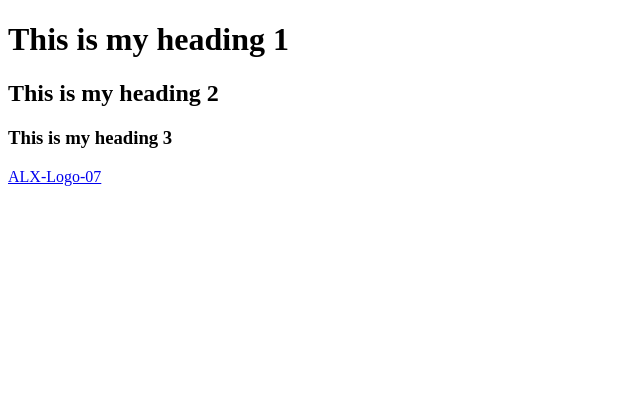
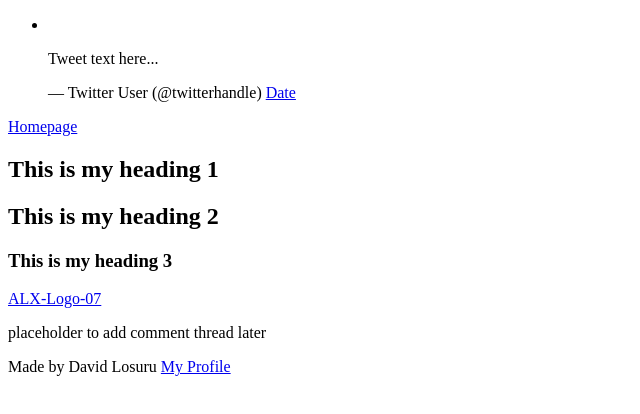
Before and after one commit to DavidLosuru/My_First_Portfolio, a plain HTML site: page html_basic/index.html in a window 1280 px wide. Shown: the whole page, without its empty margins (0-640 px from the left). Drawn offline with Linux system fonts and the light colour scheme.

Commit message:
html_basic

```diff
--- a/html_basic/index.html
+++ b/html_basic/index.html
@@ -6,9 +6,30 @@
     <title>Document</title>
 </head>
 <body>
+    <header>
+        <ul>
+            <li>
+                <a href="http://"></a>
+                <a href="http://"></a>
+                <a href="http://"></a>
+            </li>
+        </ul>
+    </header>
+    <main>
+        <article><blockquote class="twitter-tweet">
+  <p lang="en" dir="ltr">Tweet text here...</p>
+  &mdash; Twitter User (@twitterhandle)
+  <a href="https://twitter.com/twitterhandle/status/tweetid">Date</a>
+</blockquote>
+<a href="http://index.htm7l">Homepage</a>
     <p><h1>This is my heading 1</h1></p>
     <p><h2>This is my heading 2</h2></p>
     <p><h3>This is my heading 3</h3></p>
     <p><a href="https://i.ibb.co/gTDZZT8/ALX-Logo-07.png"> ALX-Logo-07</a></p>
+</article>
+        <aside><p>placeholder to add comment thread later</p></aside>
+    </main>
+<footer><p>Made by David Losuru <a href="http://https://github.com/DavidLosuru">My Profile</a></p></footer>
+
 </body>
 </html>
```
Also changed, not shown: html_basic/tweets.html (+17 -2 lines).
